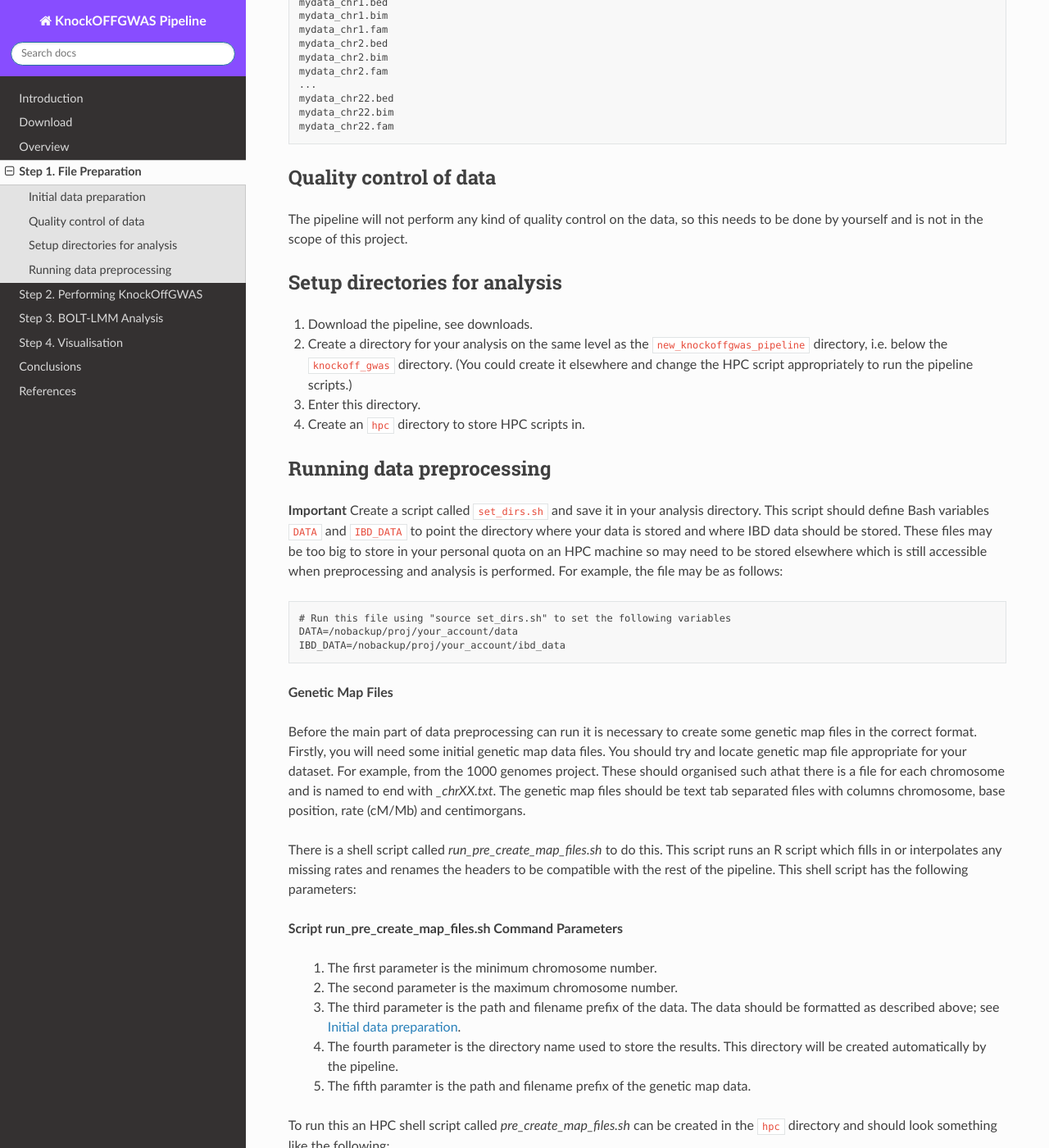
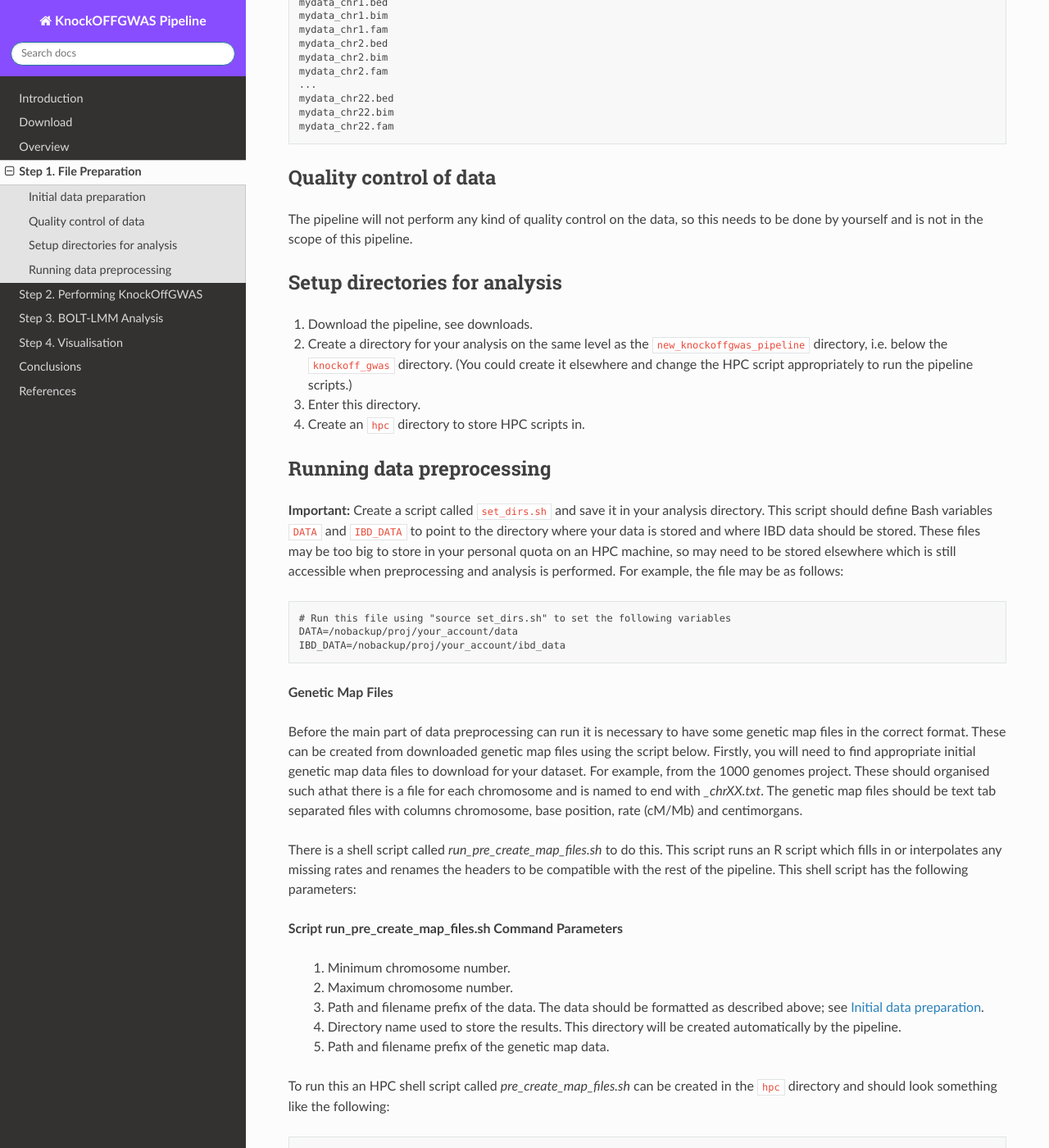
Before and after one commit to NewcastleRSE/knockoff-gwas, a Sphinx documentation site: the page built from docs/prep.rst, in a window 1280 px wide and 1400 px high, scrolled down 593 px. Shown: the whole window at 82% size. Built offline with Sphinx 7.4.7 and the Read the Docs theme 3.1.0, drawn with Linux system fonts in a browser that asks for light colours; cross-references to code outside the pages are shown as plain code; some of the changed text lies outside the part shown.

```diff
--- a/docs/overview.rst
+++ b/docs/overview.rst
@@ -17,7 +17,7 @@
 
     6. The analysis is computationally intensive for real datasets and will need to be ran on an High Performance Computing (HPC) machine. With this in mind, this webpage describes the process of performing the analysis of a real dataset on an HPC machine.
 
-    7. The directory *pbc_analysis* contains additional scripts to run analysis for this data on an HPC machine. Hopefully, these can be adapted with minimal changes for other datasets.
+    7. By following the steps on this website it should be possible to perform KnockOffGWAS on your dataset. As an example of using this pipeline, the directory *pbc_analysis* contains additional scripts to run analysis for this data on an HPC machine. Hopefully, with this pipeline, guide and worked example it should be as straightforward as it can be to perform KnockOffGWAS considering the many programs and different data formats involved.
 
 The following is the structure and contents of the *new_knockoffgwas_pipeline* directory:
 
--- a/docs/prep.rst
+++ b/docs/prep.rst
@@ -36,7 +36,7 @@
 Quality control of data
 -----------------------
 
-The pipeline will not perform any kind of quality control on the data, so this needs to be done by yourself and is not in the scope of this project.
+The pipeline will not perform any kind of quality control on the data, so this needs to be done by yourself and is not in the scope of this pipeline.
 
 Setup directories for analysis
 ------------------------------
@@ -51,7 +51,7 @@
 Running data preprocessing
 --------------------------
 
-**Important** Create a script called ``set_dirs.sh`` and save it in your analysis directory. This script should define Bash variables ``DATA`` and ``IBD_DATA`` to point the directory where your data is stored and where IBD data should be stored. These files may be too big to store in your personal quota on an HPC machine so may need to be stored elsewhere which is still accessible when preprocessing and analysis is performed. For example, the file may be as follows:
+**Important:** Create a script called ``set_dirs.sh`` and save it in your analysis directory. This script should define Bash variables ``DATA`` and ``IBD_DATA`` to point to the directory where your data is stored and where IBD data should be stored. These files may be too big to store in your personal quota on an HPC machine, so may need to be stored elsewhere which is still accessible when preprocessing and analysis is performed. For example, the file may be as follows:
 
 .. code-block:: none
 
@@ -61,21 +61,21 @@
 
 **Genetic Map Files**
 
-Before the main part of data preprocessing can run it is necessary to create some genetic map files in the correct format. Firstly, you will need some initial genetic map data files. You should try and locate genetic map file appropriate for your dataset. For example, from the 1000 genomes project. These should organised such athat there is a file for each chromosome and is named to end with `_chrXX.txt`. The genetic map files should be text tab separated files with columns chromosome, base position, rate (cM/Mb) and centimorgans.
+Before the main part of data preprocessing can run it is necessary to have some genetic map files in the correct format. These can be created from downloaded genetic map files using the script below. Firstly, you will need to find appropriate initial genetic map data files to download for your dataset. For example, from the 1000 genomes project. These should organised such athat there is a file for each chromosome and is named to end with `_chrXX.txt`. The genetic map files should be text tab separated files with columns chromosome, base position, rate (cM/Mb) and centimorgans.
 
 There is a shell script called `run_pre_create_map_files.sh` to do this. This script runs an R script which fills in or interpolates any missing rates and renames the headers to be compatible with the rest of the pipeline. This shell script has the following parameters:
 
 **Script run_pre_create_map_files.sh Command Parameters**
 
-    1. The first parameter is the minimum chromosome number.
+    1. Minimum chromosome number.
 
-    2. The second parameter is the maximum chromosome number.
+    2. Maximum chromosome number.
 
-    3. The third parameter is the path and filename prefix of the data. The data should be formatted as described above; see :ref:`initial_prep`.
+    3. Path and filename prefix of the data. The data should be formatted as described above; see :ref:`initial_prep`.
 
-    4. The fourth parameter is the directory name used to store the results. This directory will be created automatically by the pipeline.
+    4. Directory name used to store the results. This directory will be created automatically by the pipeline.
 
-    5. The fifth paramter is the path and filename prefix of the genetic map data.
+    5. Path and filename prefix of the genetic map data.
 
 To run this an HPC shell script called `pre_create_map_files.sh` can be created in the ``hpc`` directory and should look something like the following:
 
@@ -109,7 +109,7 @@
 
     sbatch hpc/pre_create_map_files.sh
 
-or whatever is appropriate for the HPC machine you are using.
+or whatever is appropriate for the HPC machine you are using. This may take an hour or so to run. This script will output genetic map files for each chromosome named ``map_chrXX.txt`` that will be needed later.
 
 
 **Further Preprocessing of Data**
```
Also changed, not shown: 3 other files.
